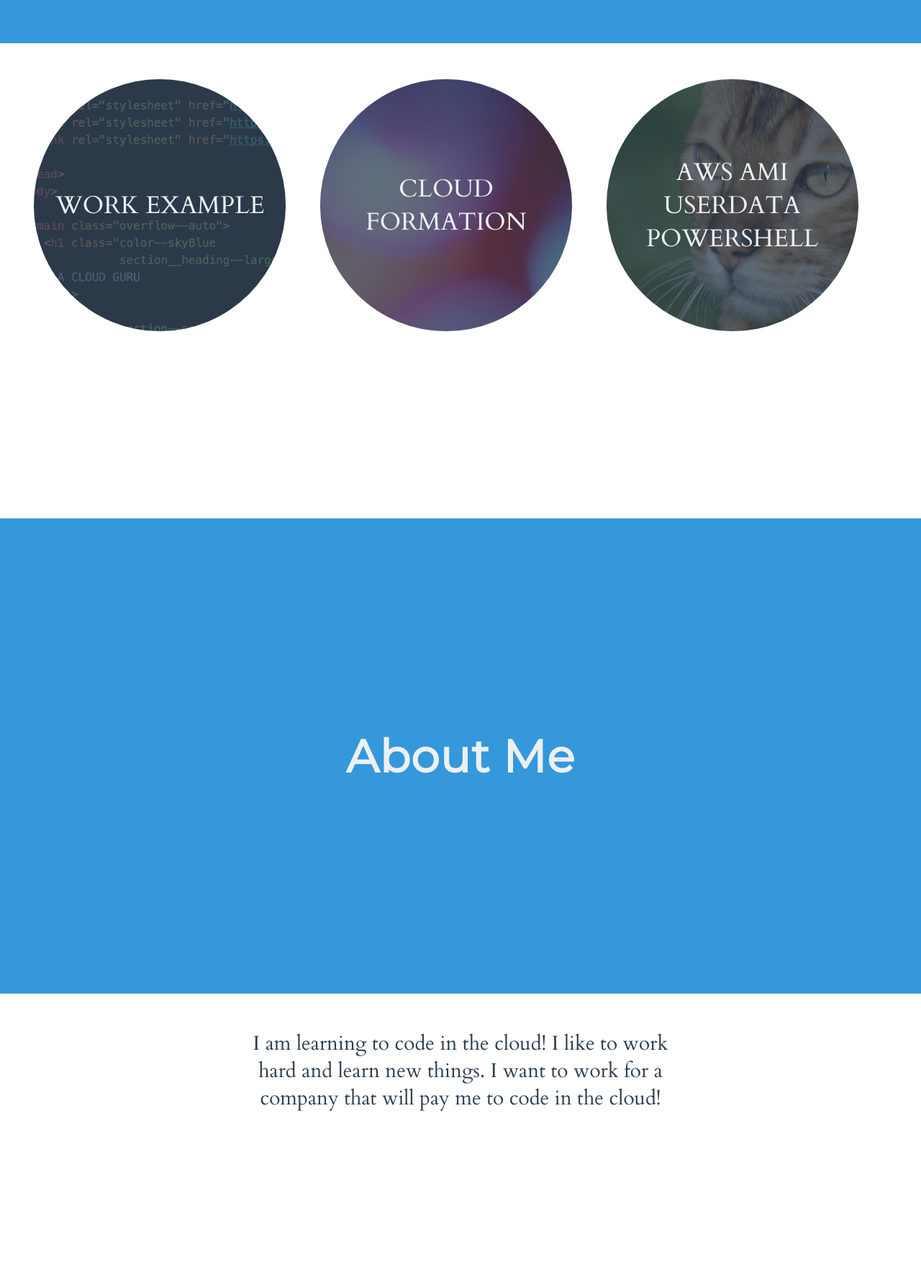
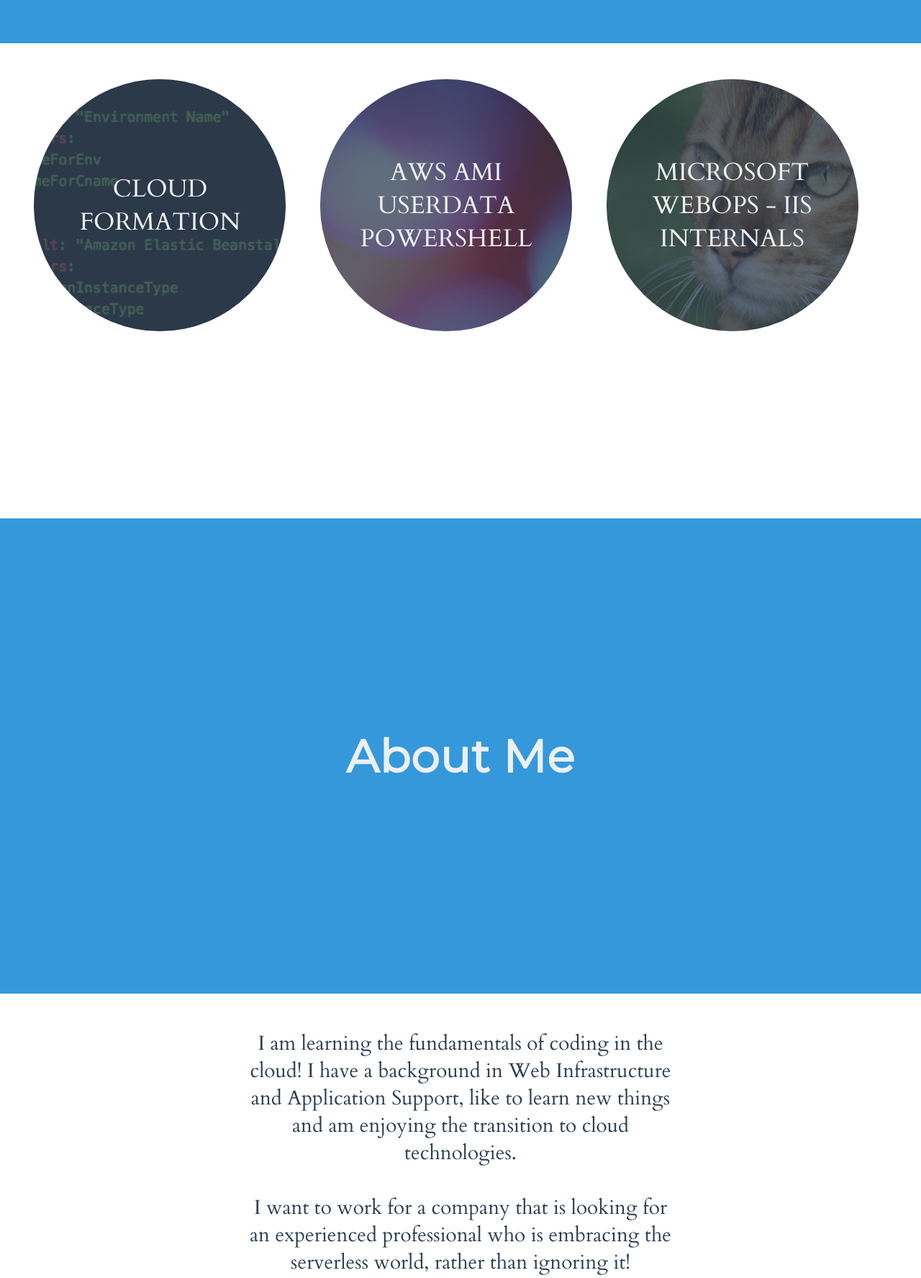
Before and after one commit to john-darley/my-portfolio, a plain HTML site: page index.html in a window 1280 px wide. Shown: the part 728-2503 px from the top of the page at 72% size. Drawn offline with Linux system fonts and the light colour scheme.

Commit message:
added new index.html and CFN image

```diff
--- a/index.html
+++ b/index.html
@@ -62,12 +62,12 @@
     <section class="section section--alignCentered section--description">
       <div class="section__exampleWrapper">
         <div class="section__example">
-          <img alt="example screenshot of a project involving code"
+          <img alt="screenshot of a YAML project to create an Elastic Beanstalk environment with RDS"
                class="section__exampleImage"
-               src="images/example1.png"/>
+               src="images/cfn.png"/>
           <dl class="color--cloud">
             <dt class="section__exampleTitle section__text--centered">
-              Work Example
+              Cloud Formation
             </dt>
             <dd></dd>
           </dl>
@@ -83,7 +83,7 @@
                https://www.flickr.com/photos/ssoosay/4097410999 -->
           <dl class="color--cloud">
             <dt class="section__exampleTitle section__text--centered ">
-              Cloud Formation
+              AWS AMI Userdata Powershell
             </dt>
             <dd></dd>
           </dl>
@@ -99,7 +99,7 @@
                https://www.flickr.com/photos/37287295@N00/2540855181 -->
           <dl class="color--cloud">
             <dt class="section__exampleTitle section__text--centered">
-              AWS AMI Userdata Powershell
+              Microsoft WebOps - IIS internals
             </dt>
             <dd></dd>
           </dl>
@@ -115,8 +115,10 @@
 
     <section class="section section--alignCentered section--description">
       <p class="color--darkgrey section__description">
-        I am learning to code in the cloud! I like to work hard and learn new things.
-        I want to work for a company that will pay me to code in the cloud!
+        I am learning the fundamentals of coding in the cloud! I have a background in Web Infrastructure and Application Support,
+        like to learn new things and am enjoying the transition to cloud technologies.
+        <br><br>
+        I want to work for a company that is looking for an experienced professional who is embracing the serverless world, rather than ignoring it!
       </p>
 
     <div class="background--skyBlue modal--closed">
@@ -128,7 +130,7 @@
            src="images/example1.png"/>
       <div class="color--cloud modal__text">
         <h2 class="modal__title">
-          Certification and Courses
+          Modal title
         </h2>
         <a class="color--skyBlue modal__link"
            href="#">
```
Also changed, not shown: images/cfn.png (added).
